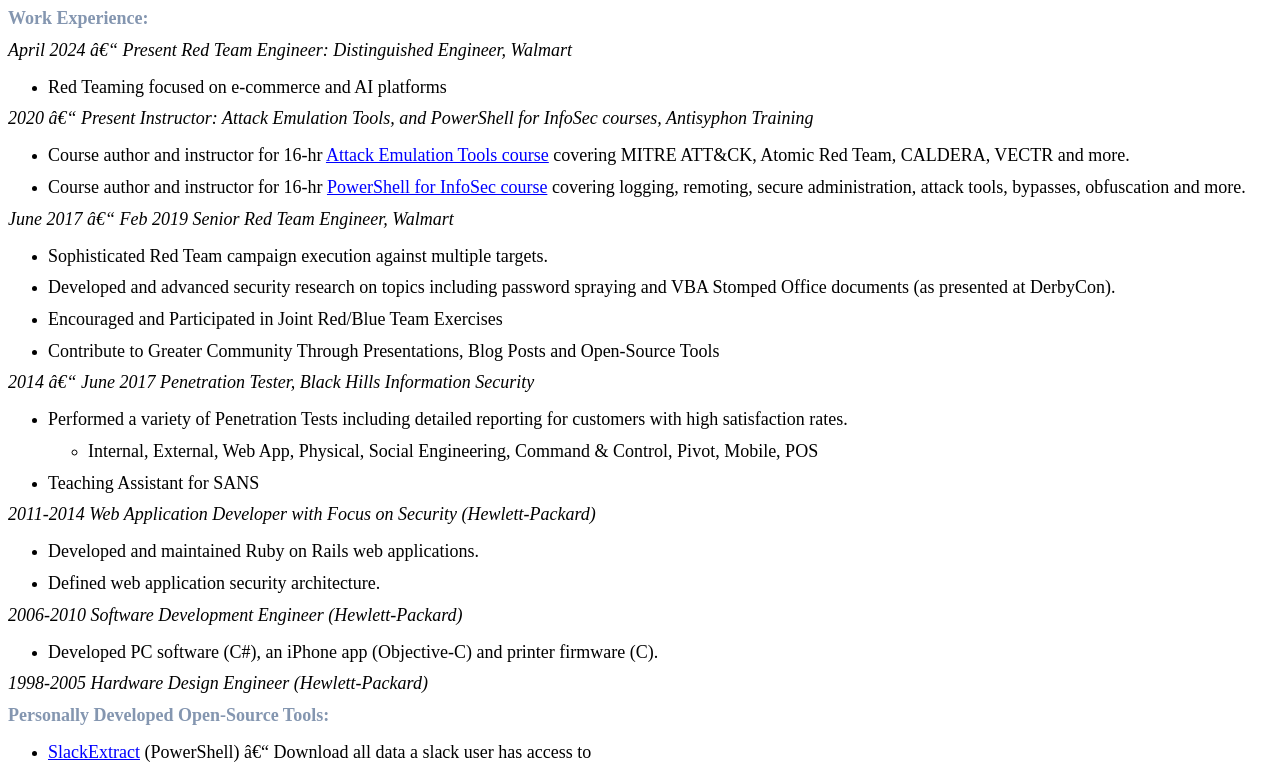
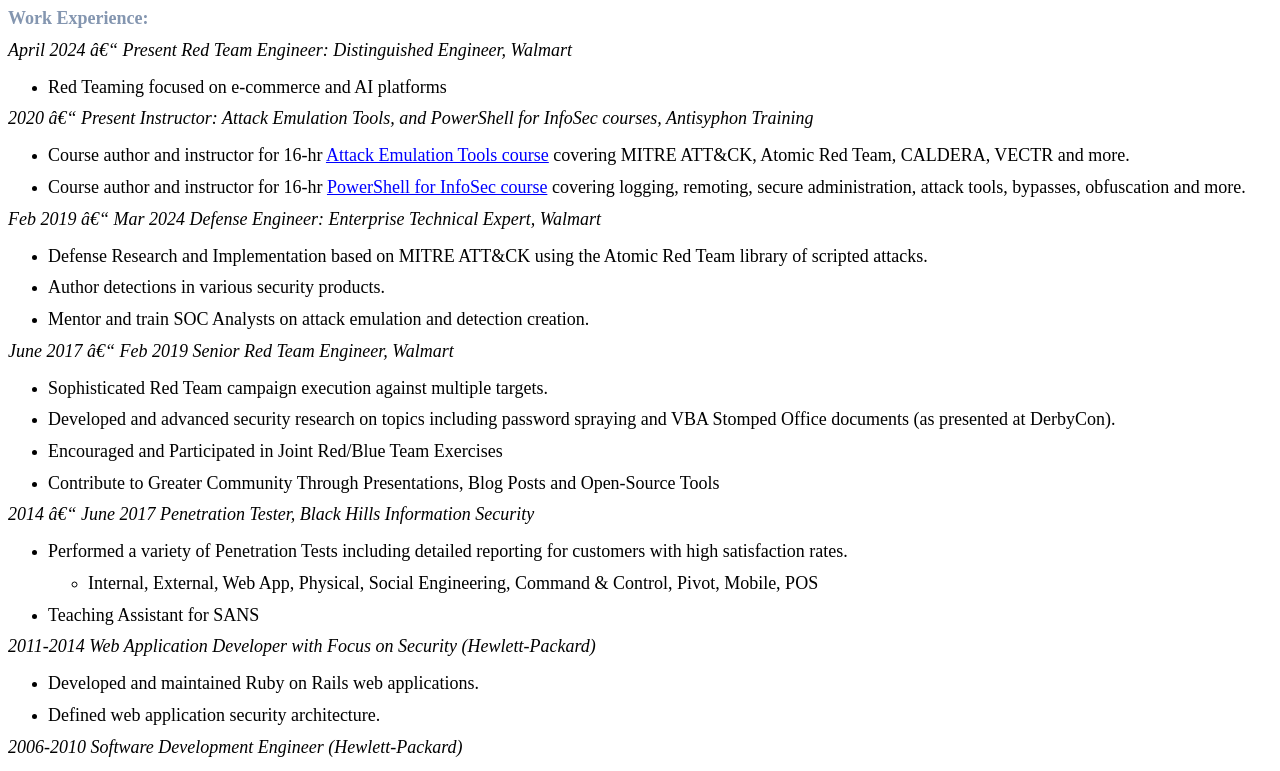
Before and after one commit to clr2of8/clr2of8.github.io, a plain HTML site: page index.html in a window 1280 px wide. Shown: the part 870-1641 px from the top of the page. Drawn offline with Linux system fonts and the light colour scheme.

Commit message:
Update index.html

```diff
--- a/index.html
+++ b/index.html
@@ -1836,8 +1836,7 @@ mso-bidi-font-family:Calibri;color:black'><o:p></o:p></span></p>
 	</br>
 <p class=MsoNormal align=center style='margin-bottom:0in;text-align:center;
 line-height:12.65pt'><span lang=EN-US style='font-family:"Times New Roman",serif;
-mso-fareast-font-family:"Times New Roman";color:black'>Defense Engineer:
-Enterprise Technical Expert, Walmart</span><span lang=EN-US style='mso-ascii-font-family:
+mso-fareast-font-family:"Times New Roman";color:black'>Red Team Distinguished Engineer, Walmart</span><span lang=EN-US style='mso-ascii-font-family:
 Calibri;mso-fareast-font-family:"Times New Roman";mso-hansi-font-family:Calibri;
 mso-bidi-font-family:Calibri;color:black'><o:p></o:p></span></p>
 
@@ -2112,6 +2111,29 @@ color:black'><o:p></o:p></span></p>
      mso-fareast-font-family:"Times New Roman"'> covering logging, remoting, secure administration, attack tools, bypasses, obfuscation and more.<o:p></o:p></span></li>
 </ul>
 
+<p class=MsoNormal style='mso-margin-top-alt:auto;mso-margin-bottom-alt:auto;
+line-height:normal'><i><span lang=EN-US style='font-size:13.5pt;font-family:
+"Times New Roman",serif;mso-fareast-font-family:"Times New Roman";color:black'>Feb
+2019 – Mar 2024 Defense Engineer: Enterprise Technical Expert, Walmart</span></i><span
+lang=EN-US style='font-size:13.5pt;font-family:"Times New Roman",serif;
+mso-fareast-font-family:"Times New Roman";color:black'><o:p></o:p></span></p>
+
+<ul type=disc>
+ <li class=MsoNormal style='color:black;mso-margin-top-alt:auto;mso-margin-bottom-alt:
+     auto;line-height:normal;mso-list:l10 level1 lfo2;tab-stops:list .5in'><span
+     lang=EN-US style='font-size:13.5pt;font-family:"Times New Roman",serif;
+     mso-fareast-font-family:"Times New Roman"'>Defense Research and Implementation
+     based on MITRE ATT&amp;CK using the Atomic Red Team library of scripted attacks.<o:p></o:p></span></li>
+ <li class=MsoNormal style='color:black;mso-margin-top-alt:auto;mso-margin-bottom-alt:
+     auto;line-height:normal;mso-list:l10 level1 lfo2;tab-stops:list .5in'><span
+     lang=EN-US style='font-size:13.5pt;font-family:"Times New Roman",serif;
+     mso-fareast-font-family:"Times New Roman"'>Author detections in various security products.<o:p></o:p></span></li>
+ <li class=MsoNormal style='color:black;mso-margin-top-alt:auto;mso-margin-bottom-alt:
+     auto;line-height:normal;mso-list:l10 level1 lfo2;tab-stops:list .5in'><span
+     lang=EN-US style='font-size:13.5pt;font-family:"Times New Roman",serif;
+     mso-fareast-font-family:"Times New Roman"'>Mentor and train SOC Analysts on
+     attack emulation and detection creation.<o:p></o:p></span></li>
+</ul>
 
 <p class=MsoNormal style='mso-margin-top-alt:auto;mso-margin-bottom-alt:auto;
 line-height:normal'><i><span lang=EN-US style='font-size:13.5pt;font-family:
```
